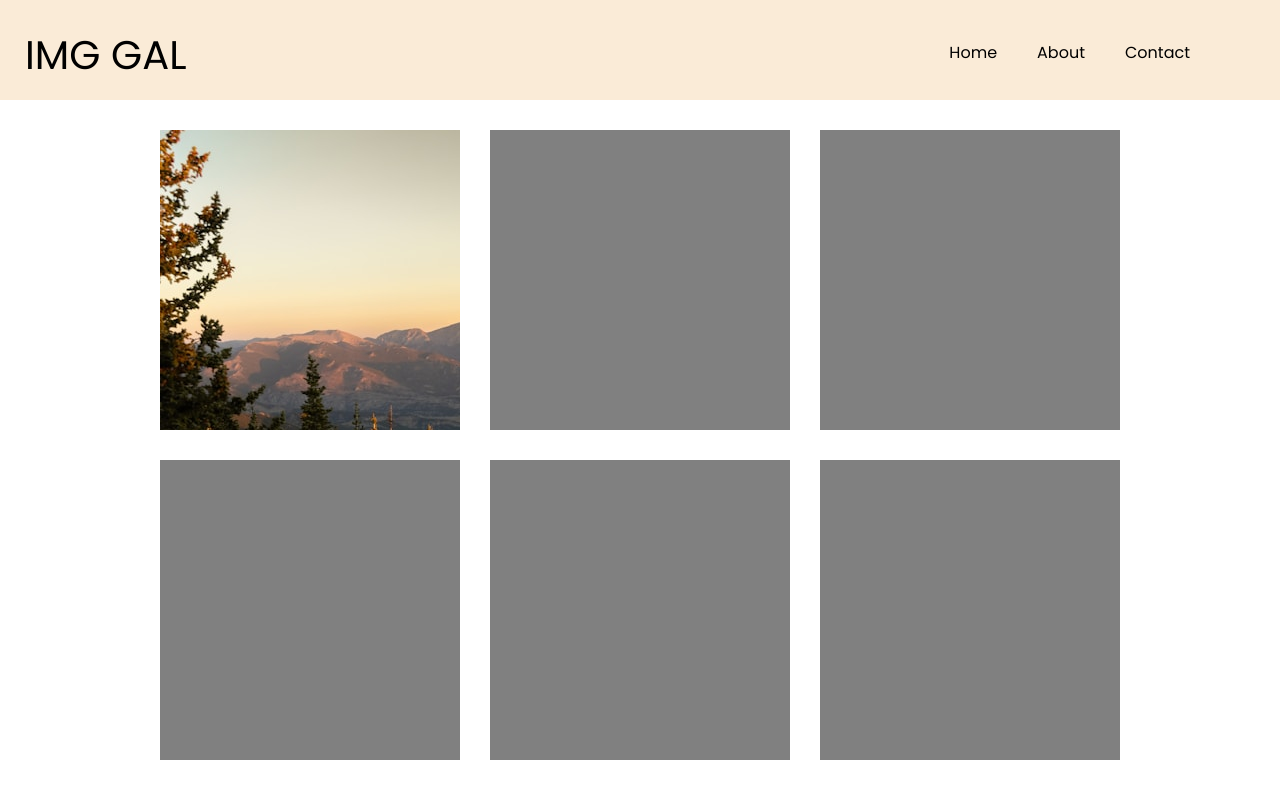
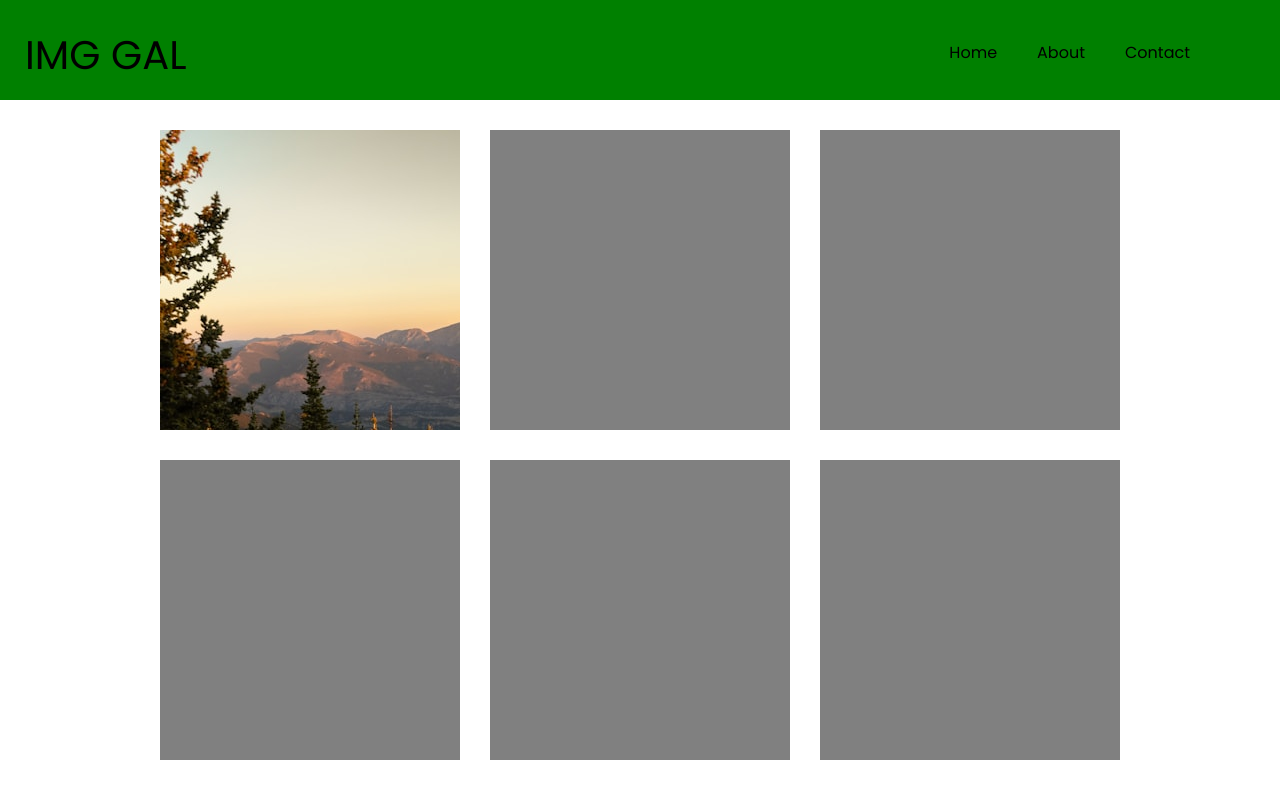
Before and after one commit to OIC-Hub/OICHUB_CMD_CLASS, a plain HTML site: page index.html in a window 1280 px wide. Shown: the top 787 px of the page. Drawn offline with Linux system fonts and the light colour scheme; a web font is replaced by a local one.

Commit message:
update navbar color

```diff
--- a/style.css
+++ b/style.css
@@ -12,7 +12,7 @@ body{
 .navbar {
   display: flex;
   height: 100px;
-  background-color: antiquewhite;
+  background-color: green;
 }
 
 .logo {
```
